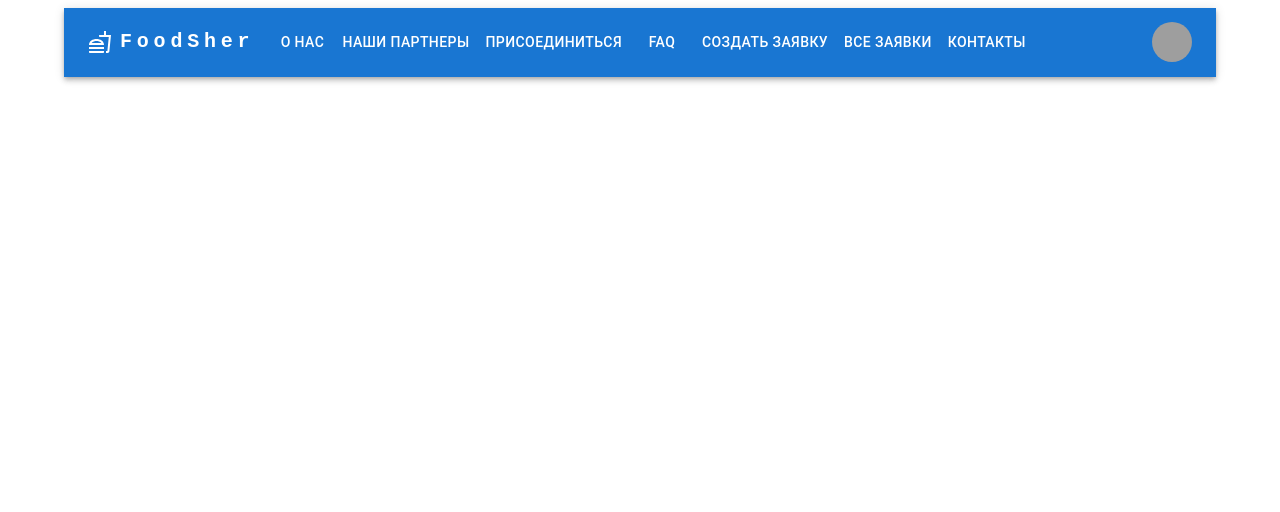
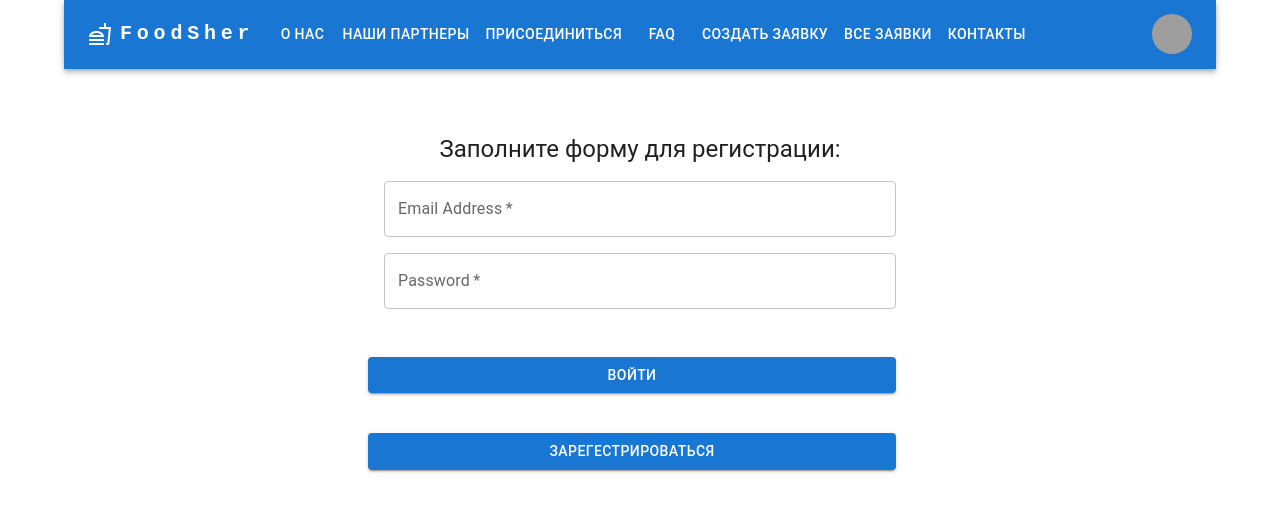
Before and after one commit to AlexFr016/FoodSharing, a React (Create React App) app in the folder client/: page / in a window 1280 px wide. Shown: the top 512 px of the page. Built offline with nearby package versions, Linux system fonts and the light colour scheme; grey boxes are pictures that could not be loaded.

Commit message:
login page with logic

```diff
--- a/client/src/App.tsx
+++ b/client/src/App.tsx
@@ -2,11 +2,13 @@ import React from 'react';
 import { Route, Routes } from 'react-router-dom';
 import { Container } from '@mui/material';
 import NavigationBar from './components/ui/NavigationBar/NavigationBar';
+import LoginPage from './components/pages/LoginPage';
 
 function App(): JSX.Element {
   return (
     <Container>
       <NavigationBar />
+      <LoginPage />
       <Routes>
         <Route path="/" />
       </Routes>
--- a/client/src/components/pages/LoginPage.tsx
+++ b/client/src/components/pages/LoginPage.tsx
@@ -1,4 +1,4 @@
-import React from 'react'
+import React, { useState } from 'react';
 import Avatar from '@mui/material/Avatar';
 import Button from '@mui/material/Button';
 import CssBaseline from '@mui/material/CssBaseline';
@@ -11,12 +11,17 @@ import Box from '@mui/material/Box';
 
 import Typography from '@mui/material/Typography';
 import Container from '@mui/material/Container';
-
+import { ButtonGroup } from '@mui/material';
 
 export default function LoginPage(): JSX.Element {
+  const [formInput, setFormInput] = useState({
+    email: '',
+    hashpass: '',
+  });
+  const changeHandler = (e: React.ChangeEvent<HTMLInputElement>): void =>
+    setFormInput((prev) => ({ ...prev, [e.target.name]: e.target.value }));
   return (
-
-    <Container component="main" maxWidth="xs">
+    <Container component="main" maxWidth="lg">
       <CssBaseline />
       <Box
         sx={{
@@ -27,43 +32,52 @@ export default function LoginPage(): JSX.Element {
         }}
       >
         <Typography component="h1" variant="h5">
-          Введите данные вашей учетной записи
+          Заполните форму для регистрации:
         </Typography>
-        <Box component="form" noValidate sx={{ mt: 1 }}>
+        <Box component="form" noValidate sx={{ mt: 2 }}>
+          <Grid container spacing={2}>
+            <Grid item xs={15}>
               <TextField
-            margin="normal"
+                value={formInput.email}
                 required
                 fullWidth
                 id="email"
                 label="Email Address"
                 name="email"
                 autoComplete="email"
-            autoFocus
+                onChange={changeHandler}
               />
+            </Grid>
+            <Grid item xs={15}>
               <TextField
-            margin="normal"
+                value={formInput.hashpass}
                 required
                 fullWidth
-            name="password"
+                name="hashpass"
                 label="Password"
                 type="password"
                 id="password"
-            autoComplete="current-password"
+                autoComplete="new-password"
+                onChange={changeHandler}
               />
-          <FormControlLabel
-            control={<Checkbox value="remember" color="primary" />}
-            label="Remember me"
-          />
-          <Button
-            type="submit"
-            fullWidth
+            </Grid>
+          </Grid>
+          {/* <ButtonGroup
+            disableElevation
             variant="contained"
-            sx={{ mt: 3, mb: 2 }}
-          >
-            войти
+            aria-label="outlined primary button group"
+          > */}
+          <Grid sx={{ mt: 3, mb: 2 }} container spacing={2}>
+            <Button type="submit" fullWidth variant="contained" sx={{ mt: 3, mb: 2 }}>
+              Войти
             </Button>
+            <Button type="submit" fullWidth variant="contained" sx={{ mt: 3, mb: 2 }}>
+              Зарегестрироваться
+            </Button>
+          </Grid>
+          {/* </ButtonGroup> */}
         </Box>
       </Box>
     </Container>
-  )
+  );
 }
```
Lines whose indentation alone changed are shown as unchanged.
